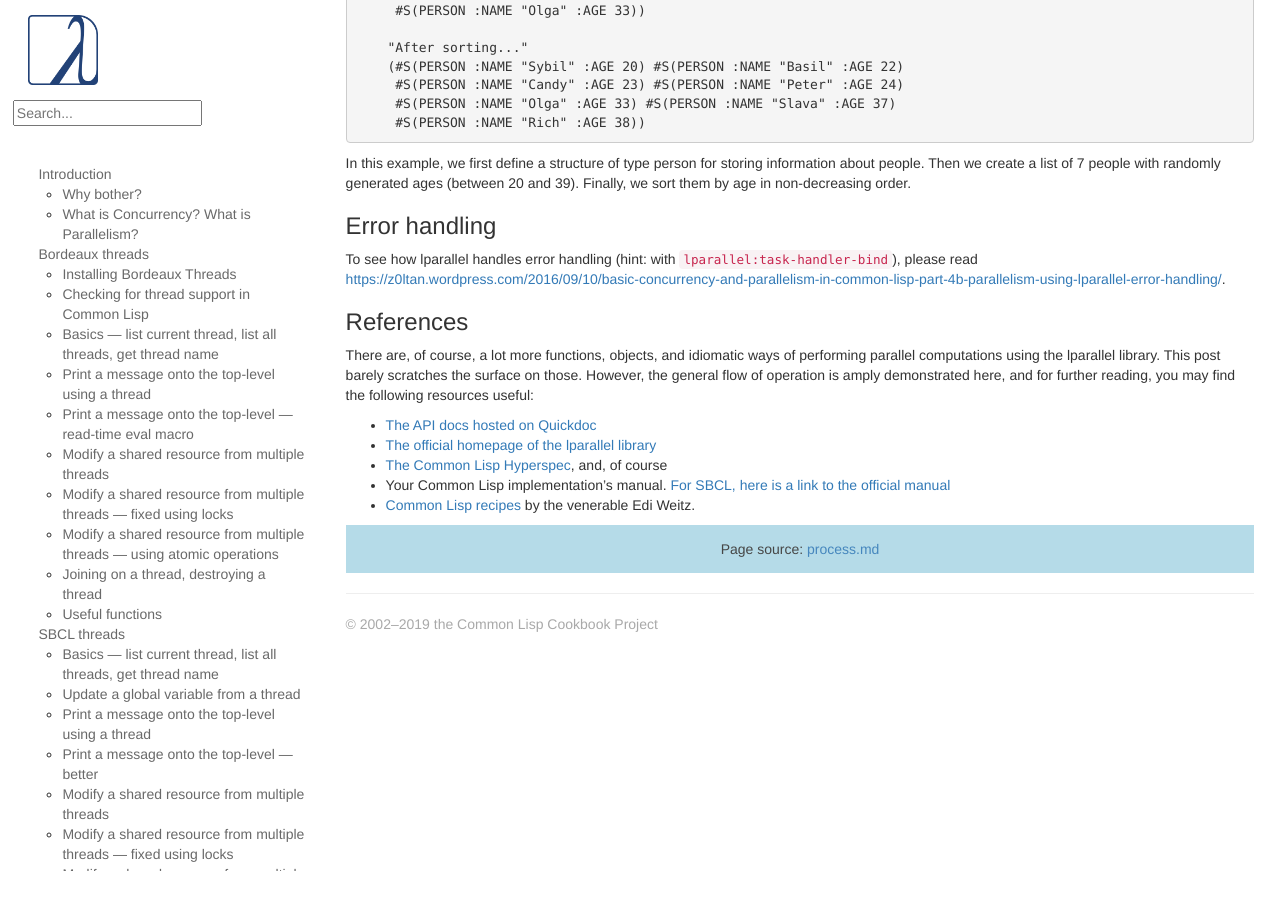
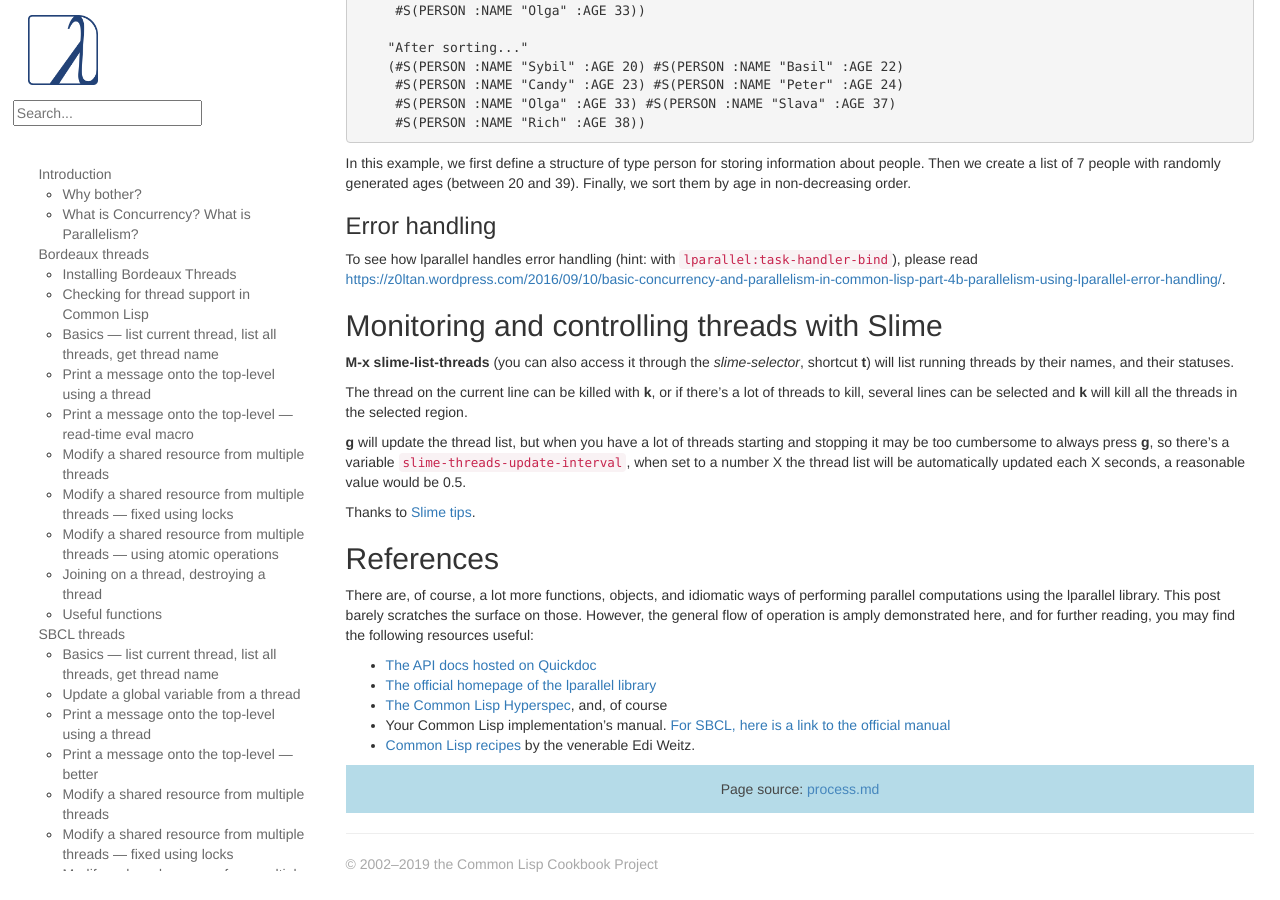
Before and after one commit to LispCookbook/cl-cookbook, a Jekyll site: the page built from process.md, in a window 1280 px wide and 900 px high, scrolled down 35246 px. Built offline with Jekyll 4.4.1, drawn with Linux system fonts in a browser that asks for light colours.

Commit message:
threads: add Slime tip to monitor threads

```diff
--- a/process.md
+++ b/process.md
@@ -2351,7 +2351,26 @@ To see how lparallel handles error handling (hint: with
 [https://z0ltan.wordpress.com/2016/09/10/basic-concurrency-and-parallelism-in-common-lisp-part-4b-parallelism-using-lparallel-error-handling/](https://z0ltan.wordpress.com/2016/09/10/basic-concurrency-and-parallelism-in-common-lisp-part-4b-parallelism-using-lparallel-error-handling/).
 
 
-### References
+## Monitoring and controlling threads with Slime
+
+**M-x slime-list-threads** (you can also access it through the
+*slime-selector*, shortcut **t**) will list running threads by their
+names, and their statuses.
+
+The thread on the current line can be killed with **k**, or if there’s a
+lot of threads to kill, several lines can be selected and **k** will kill
+all the threads in the selected region.
+
+**g** will update the thread list, but when you have a lot of threads
+starting and stopping it may be too cumbersome to always press **g**, so
+there’s a variable `slime-threads-update-interval`, when set to a number
+X the thread list will be automatically updated each X seconds, a
+reasonable value would be 0.5.
+
+Thanks to [Slime tips](https://slime-tips.tumblr.com/).
+
+
+## References
 
 There are, of course, a lot more functions, objects, and idiomatic
 ways of performing parallel computations using the lparallel
```
Also changed, not shown: editor-support.md (+1 -1 lines), emacs-ide.md (+1 -1 lines).
